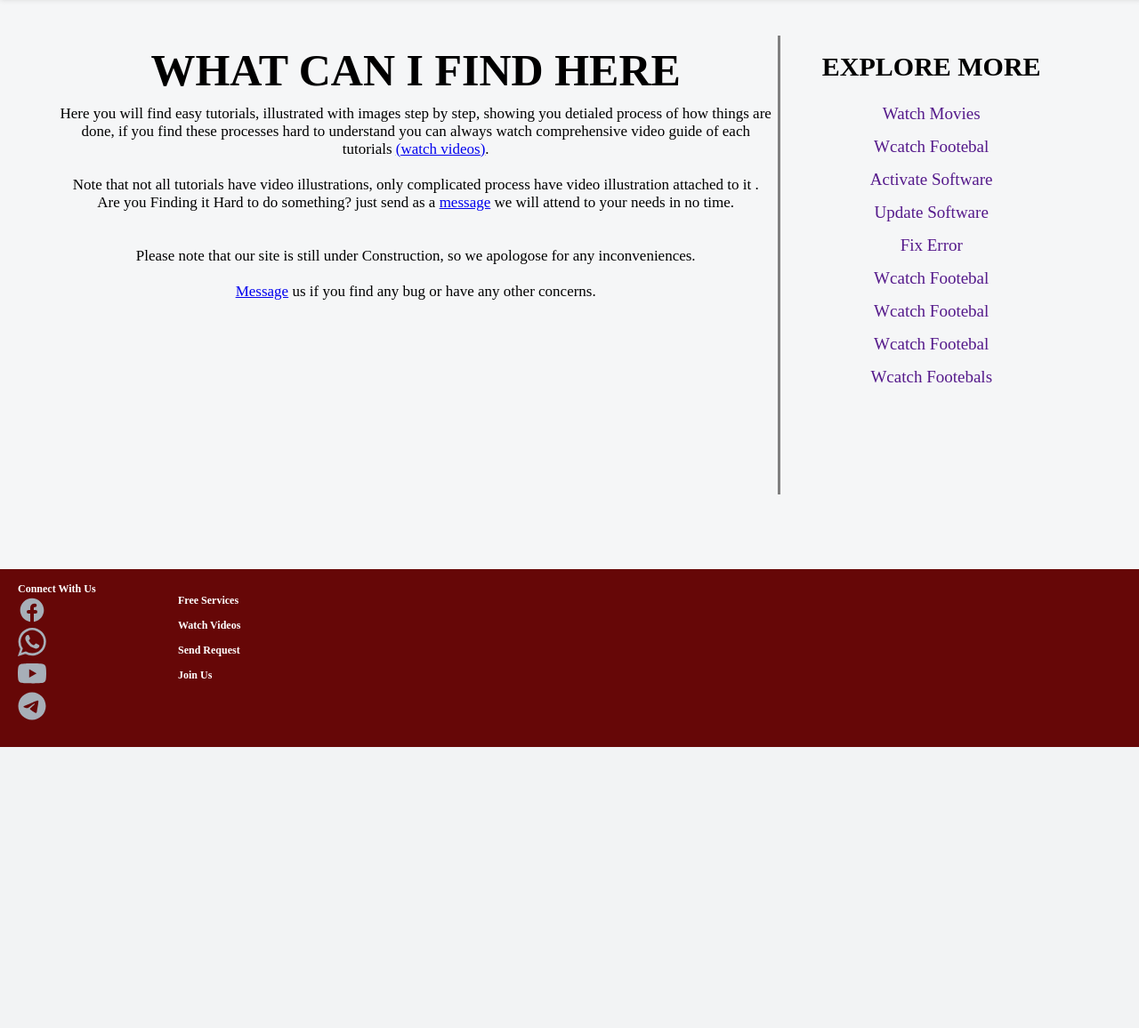
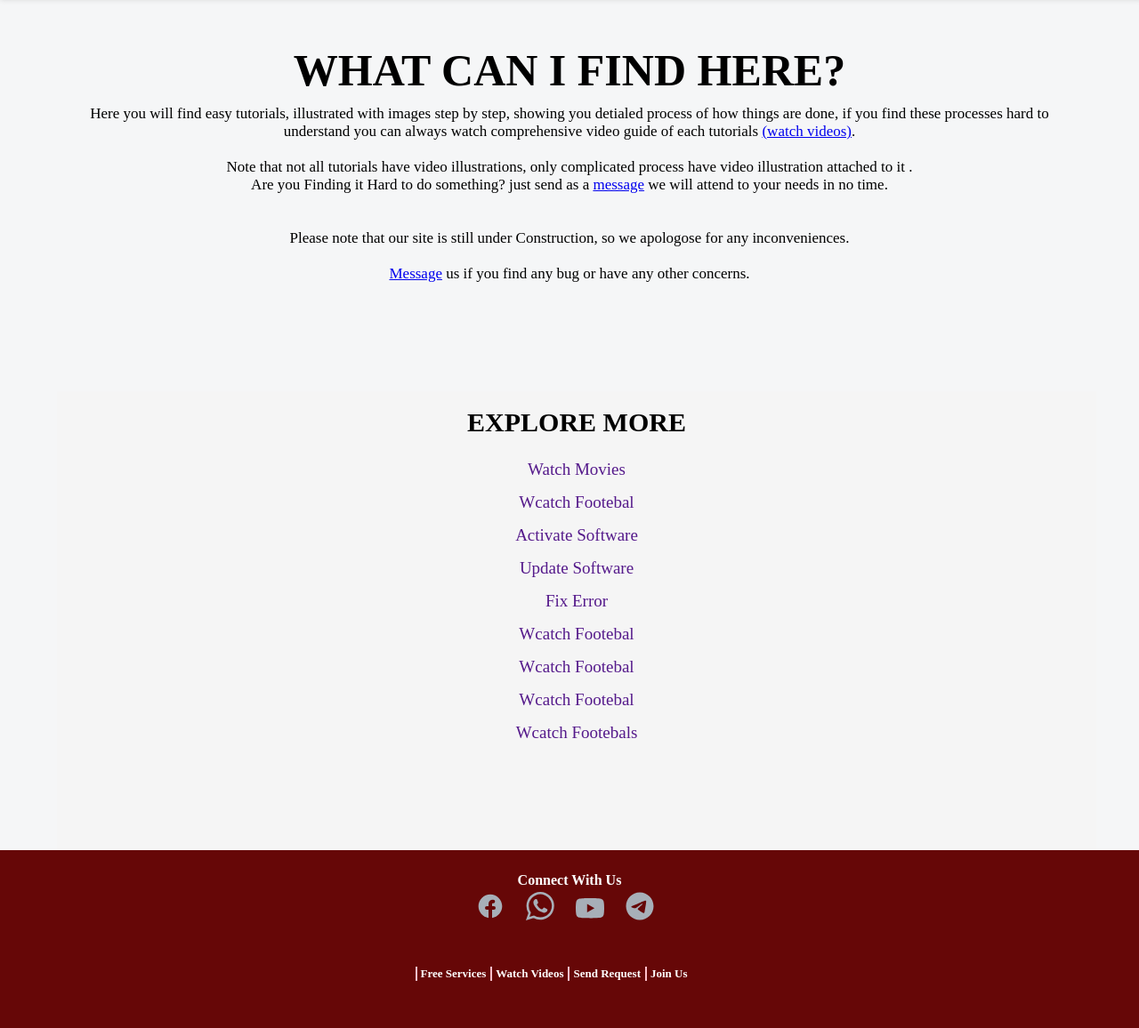
Before and after one commit to chrismankelvin/Simplesite, a PHP site: page /tutorials.php in a window 1280 px wide. Shown: the part 66-1222 px from the top of the page at 89% size. Before the commit the page ends 906 px from the top, so only its background shows below. Run offline with PHP 8.4, Linux system fonts and the light colour scheme.

Commit message:
fix@mediascreen768px

```diff
--- a/footer.php
+++ b/footer.php
@@ -19,7 +19,7 @@
             </svg>
             </a>
         </li>
-        <li>
+        <li class="youtubeicon">
         <a href="#">
              <a href="#">
             <svg xmlns="http://www.w3.org/2000/svg" width="2em" height="2em" viewBox="0 0 16 16">
--- a/inc/style.css
+++ b/inc/style.css
@@ -104,44 +104,54 @@ button:hover {
    background-color: #660707;
    width: 100%;
    height: 200px;
-   display: inline-flex;
 }
 
 .footer p {
    color: #fff;
    font-weight: bold;
-   font-size: 12px;
+   font-size: 16px;
+   text-align: center;
 }
 
 .footer .icons {
-   width: 150px;
-   height: 160px;
+   width: 250px;
+   height: 60px;
    background-color: transparent;
-   margin-left: 10px;
-   padding: 5px 10px 5px;
-   margin-top: 10px;
+   padding: 25px 10px 5px;
+   margin: auto;
+
 }
 
 .footer .icons ul li {
    list-style: none;
+   display: inline-flex;
+   margin-left: 20px;
 }
 
 .footer .icons ul li svg:hover {
    box-shadow: 2px 3px 7px 4px rgba(0, 0, 0, 0.158);
 }
+.footer .icons ul .youtubeicon{
+   transform: translateY(7px);
+}
 
 .footer .services {
    background-color: transparent;
-   width: 100px;
-   height: 120px;
-   margin-left: 10px;
-   padding: 5px 10px 5px;
-   margin-top: 10px;
+   width: 400px;
+   height: 30px;
+   padding: 1px 10px 5px;
+   margin: auto;
+   margin-top: 30px;
 }
 
 .footer .services ul li {
    list-style: none;
    margin-top: 10px;
+   display: inline-flex;
+   background-color: transparent;
+   border-left:2px solid pink ;
+   margin-left:20px ;
+
 
 }
 
@@ -151,14 +161,16 @@ button:hover {
    font-weight: bold;
    text-transform: capitalize;
    color: #fff;
-   font-size: 12px;
+   font-size: 13px;
+   margin-left: 4px;
+
 }
 
 .onebutton {
    transform: translateX(120px);
 }
 
-.main .container .onebut {
+.main .container .onebut{
    background-color: transparent;
    width: 420px;
    height: 70px;
@@ -436,5 +479,54 @@ button:hover {
       padding: 2px;
 
    }
+   .main .container1{
+      background-color: transparent;
+      height: inherit;
+   }
+   .main .container1 .rightlinks{
+      background-color: whitesmoke;
+      float: none;
+      width: 100%;
+      border-left: none;
+   }
+   .main .container1 .leftmain{
+      background-color: transparent;
+      float: none;
+      width: 100%;
+      height: 400px;
+
+   }
+   .footer .services {
+      background-color: transparent;
+      width: 349px;
+      height: 30px;
+      padding: 1px 10px 5px;
+      margin: auto;
+      margin-top: 30px;
+   }
+
+   .footer .services ul li {
+      list-style: none;
+      margin-top: 10px;
+      display: inline-flex;
+      background-color: transparent;
+      border-left:2px solid pink ;
+      margin-left:1px ;
+
+
+   }
+
+   .footer .services ul li a {
+      text-align: center;
+      text-decoration: none;
+      font-weight: bold;
+      text-transform: capitalize;
+      color: #fff;
+      font-size: 13px;
+      margin-left: 4px;
+
+   }
+
+
 
 }
--- a/tutorials.php
+++ b/tutorials.php
@@ -4,7 +4,7 @@ require 'header.php'
 <div class="main">
     <div class="container1">
         <div class="leftmain">
-        <h1>what can i find here</h1>
+        <h1>what can i find here?</h1>
         <p>
             Here you will find easy tutorials, illustrated with images step by step, showing you detialed process
             of how things are done, if you find these processes hard to understand you can always watch comprehensive video
```
Also changed, not shown: other parts of inc/style.css (+31 -0 lines).
